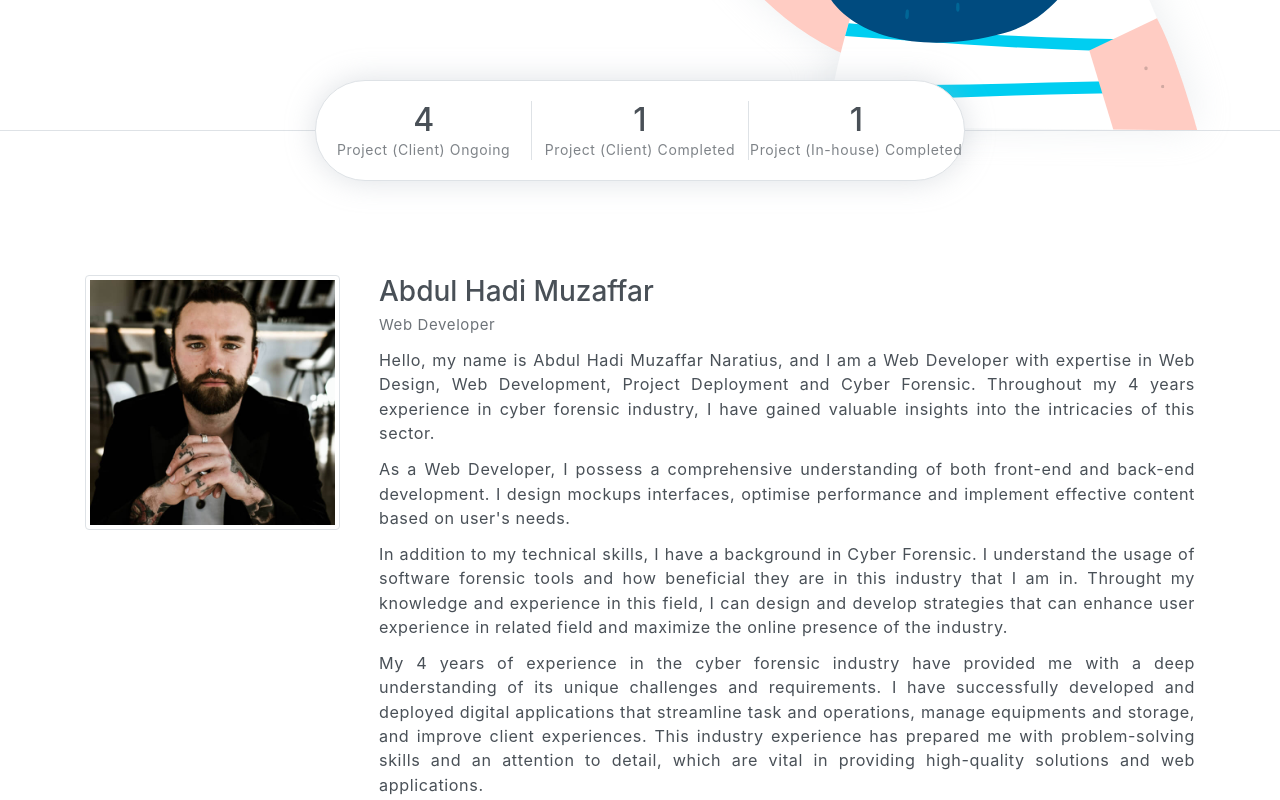
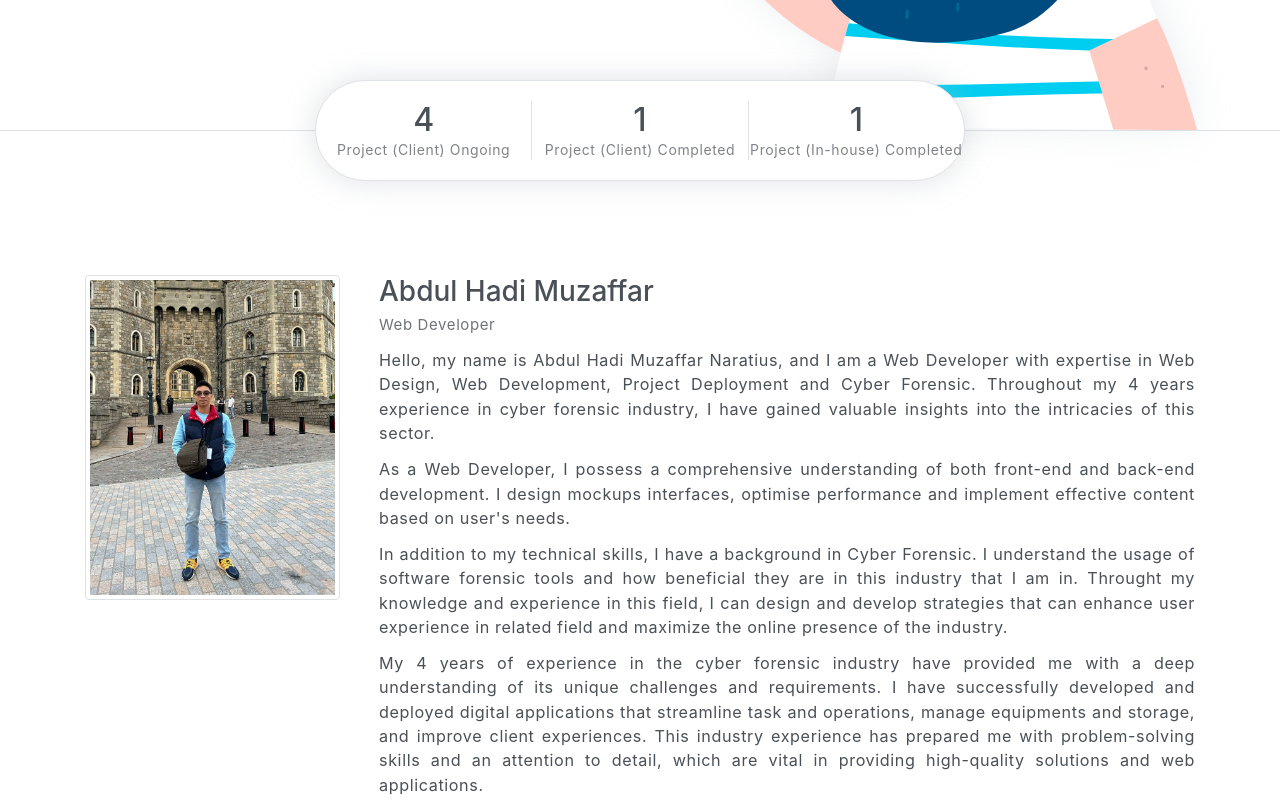
Before and after one commit to fateh97/fateh97.github.io, a plain HTML site: page index.html in a window 1280 px wide. Shown: the part 621-1421 px from the top of the page. Drawn offline with Linux system fonts and the light colour scheme.

Commit message:
initialcommit

```diff
--- a/index.html
+++ b/index.html
@@ -87,7 +87,7 @@
         <div class="container mt-5">
             <div class="row text-center text-md-left">
                 <div class="col-md-3">
-                    <img src="assets/imgs/avatar.jpg" alt="" class="img-thumbnail mb-4">
+                    <img src="assets/imgs/hadi.jpg" alt="" class="img-thumbnail mb-4">
                 </div>
                 <div class="pl-md-4 col-md-9">
                     <h6 class="title">Abdul Hadi Muzaffar</h6>
```
Also changed, not shown: assets/imgs/hadi.jpg (added).
